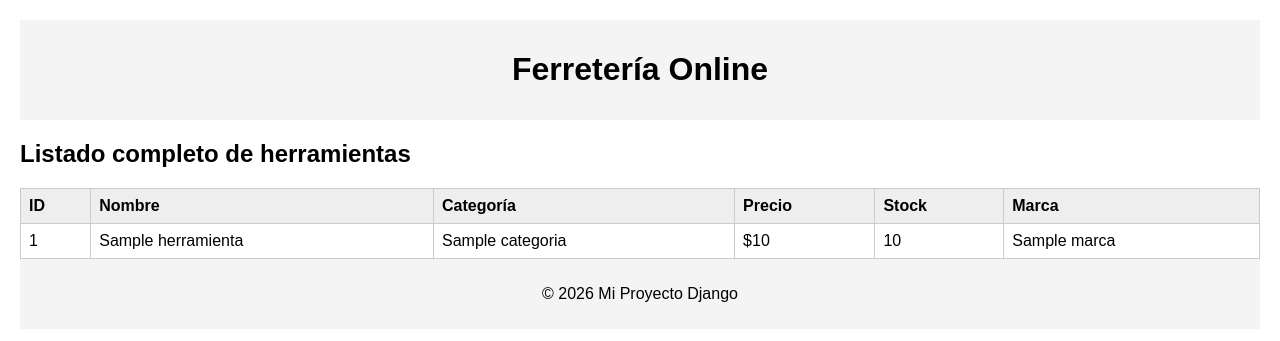
After one commit to catitaconflow/perez-ti3041-esN, a Python web app: template catalogo/templates/catalogo/lista.html in a window 1280 px wide. The commit adds this page. Shown: the top 341 px of the page. Run offline with Jinja, Linux system fonts and the light colour scheme; the template is opened without the code that fills it: most values are stand-ins (such as "Sample title", 1, 10 or a date in 2020).

Commit message:
etapa-2-interfaz

```diff
--- a/catalogo/templates/catalogo/base.html
+++ b/catalogo/templates/catalogo/base.html
@@ -2,16 +2,23 @@
 <html lang="es">
 <head>
     <meta charset="UTF-8">
-    <title>{% block title %}Catálogo{% endblock %}</title>
+    <title>{% block title %}Catálogo Ferretería{% endblock %}</title>
+    <style>
+        body { font-family: Arial, sans-serif; margin: 20px; }
+        header, footer { background: #f4f4f4; padding: 10px; text-align: center; }
+        table { width: 100%; border-collapse: collapse; margin-top: 20px; }
+        th, td { border: 1px solid #ccc; padding: 8px; text-align: left; }
+        th { background: #eee; }
+    </style>
 </head>
 <body>
     <header>
-        <h1>Bienvenido al catálogo</h1>
+        <h1>Ferretería Online</h1>
     </header>
 
     <main>
         {% block content %}
-        <!-- Aquí se insertará el contenido específico -->
+
         {% endblock %}
     </main>
 
--- /dev/null
+++ b/catalogo/templates/catalogo/lista.html
@@ -0,0 +1,31 @@
+{% extends "catalogo/base.html" %}
+
+{% block title %}Listado de Herramientas{% endblock %}
+
+{% block content %}
+    <h2>Listado completo de herramientas</h2>
+    <table>
+        <thead>
+            <tr>
+                <th>ID</th>
+                <th>Nombre</th>
+                <th>Categoría</th>
+                <th>Precio</th>
+                <th>Stock</th>
+                <th>Marca</th>
+            </tr>
+        </thead>
+        <tbody>
+            {% for herramienta in herramientas %}
+            <tr>
+                <td>{{ herramienta.id }}</td>
+                <td>{{ herramienta.nombre }}</td>
+                <td>{{ herramienta.categoria }}</td>
+                <td>${{ herramienta.precio }}</td>
+                <td>{{ herramienta.stock }}</td>
+                <td>{{ herramienta.marca }}</td>
+            </tr>
+            {% endfor %}
+        </tbody>
+    </table>
+{% endblock %}
--- a/catalogo/urls.py
+++ b/catalogo/urls.py
@@ -3,4 +3,6 @@ from . import views
 
 urlpatterns = [
     path("", views.index, name="index"),
+    path("herramientas/", views.listado_herramientas, name="herramientas"),
+    path("herramientas/<int:id>/", views.detalle_herramienta, name="detalle_herramienta"),
 ]
```
Also changed, not shown: catalogo/data/herramientas.json (added, +42 -0 lines), catalogo/templates/catalogo/detalle.html (added, +11 -0 lines), catalogo/views.py (+26 -0 lines), db.sqlite3.
